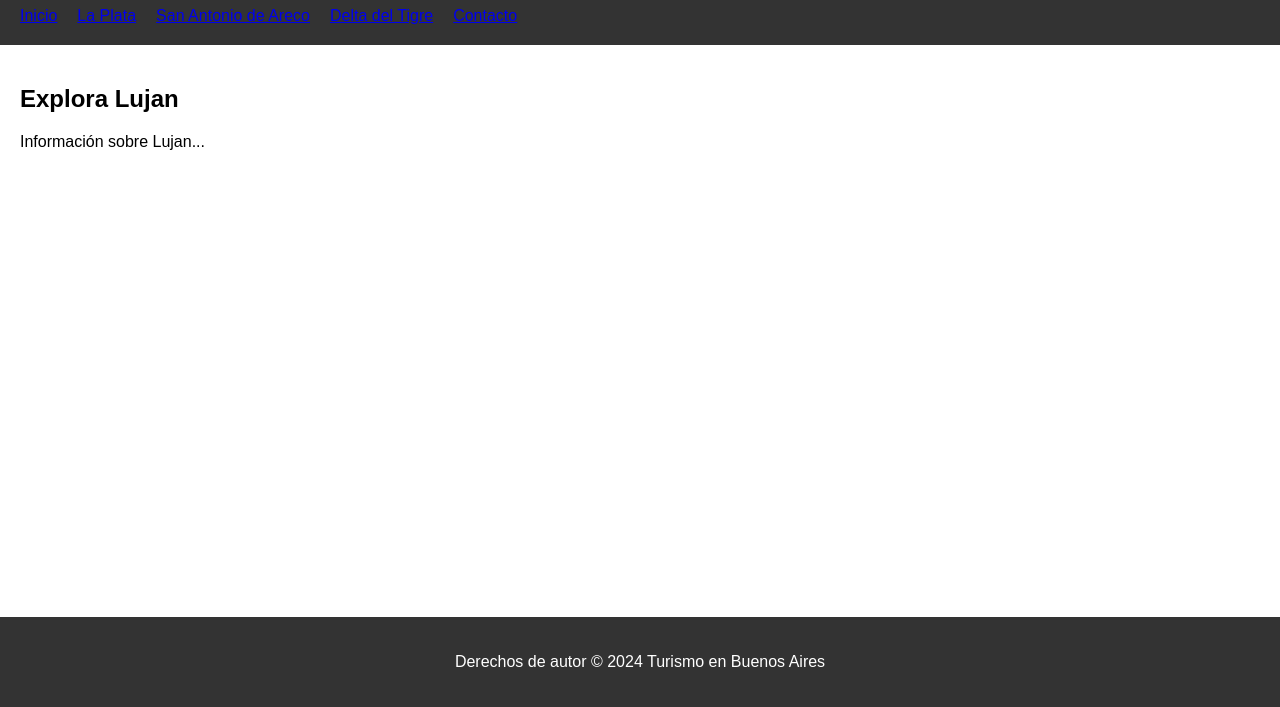
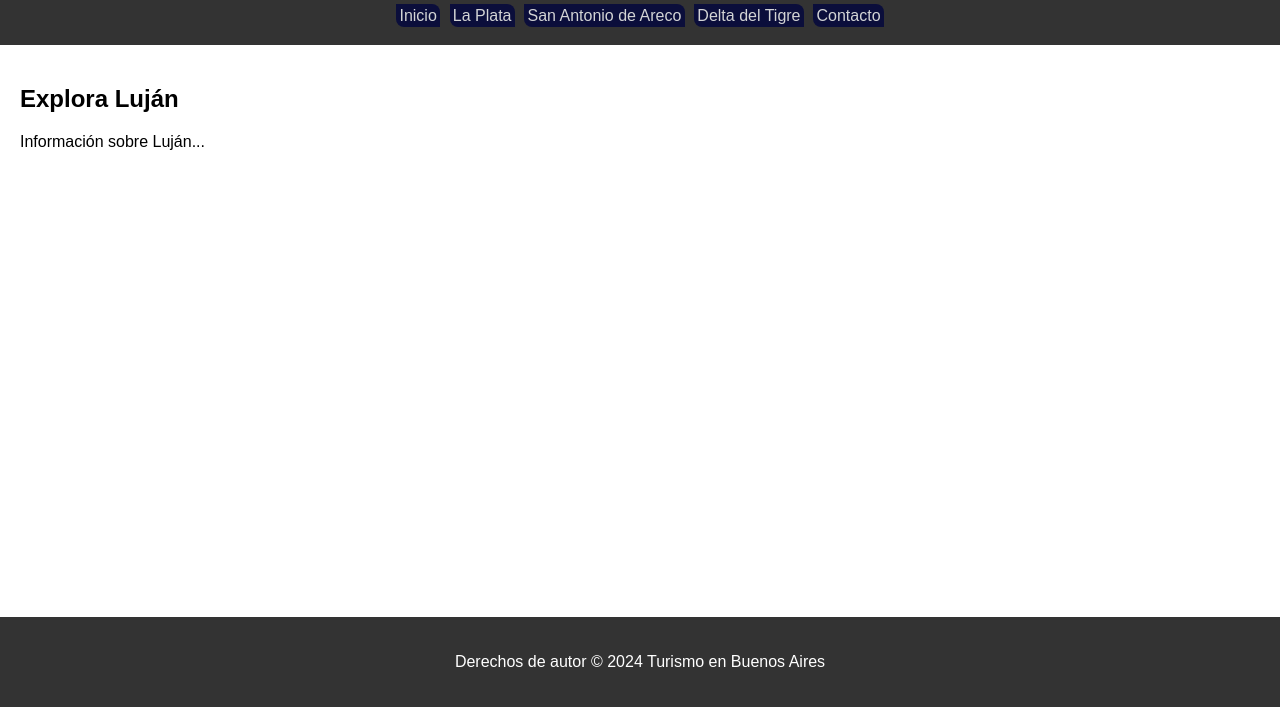
Before and after one commit to danielamaiorano/turismo-buenos-aires, a plain HTML site: page lujan.html in a window 1280 px wide. Shown: the part 93-800 px from the top of the page. Drawn offline with Linux system fonts and the light colour scheme.

Commit message:
Ajuste de estilo
Se le dio un estilo estandar para todas las paginas.
Se llevaron varios estilos a la hoja de estilo para poder estandarizar y modificar mas facilmente.
Se ajustó la info del clima

```diff
--- a/lujan.html
+++ b/lujan.html
@@ -19,17 +19,6 @@
             padding: 20px;
         }
 
-        nav ul {
-            list-style-type: none;
-            padding: 0;
-            margin: 0;
-            display: flex;
-        }
-
-        nav ul li {
-            margin-right: 20px;
-        }
-
         section {
             flex: 1;
             padding: 20px;
@@ -38,20 +27,20 @@
 </head>
 <body>
     <header>
-        <h1>La Plata</h1>
+        <h1>Luján</h1>
         <nav>
             <ul>
-                <li><a href="index.html">Inicio</a></li>
-                <li><a href="la-plata.html">La Plata</a></li>
-                <li><a href="san-antonio-de-areco.html">San Antonio de Areco</a></li>
-                <li><a href="delta-del-tigre.html">Delta del Tigre</a></li>
-                <li><a href="contact.html">Contacto</a></li>
+                <li><a class="ul-btn" href="index.html">Inicio</a></li>
+                <li><a class="ul-btn" href="la-plata.html">La Plata</a></li>
+                <li><a class="ul-btn" href="san-antonio-de-areco.html">San Antonio de Areco</a></li>
+                <li><a class="ul-btn" href="delta-del-tigre.html">Delta del Tigre</a></li>
+                <li><a class="ul-btn" href="contact.html">Contacto</a></li>
             </ul>
         </nav>
     </header>
     <section>
-        <h2>Explora Lujan</h2>
-        <p>Información sobre Lujan...</p>
+        <h2>Explora Luján</h2>
+        <p>Información sobre Luján...</p>
     </section>
     <footer>
         <p>Derechos de autor &copy; 2024 Turismo en Buenos Aires</p>
--- a/styles.css
+++ b/styles.css
@@ -10,6 +10,25 @@ header, footer {
     color: #fff;
     text-align: center;
     padding: 20px;
+}
+
+nav ul {
+    list-style-type: none;
+    padding: 0;
+    margin: 0;
+    display: flex;
+    justify-content: center;
+}
+
+.ul-btn{
+    color: #d3d4d5;
+    text-decoration: none;
+    background-color: #0b0e3b;
+    margin: 0.3em;
+    border-top-right-radius: 0.5em;
+    border-bottom-left-radius: 0.5em;
+    padding: 0.2em;
+
 }
 
 section {
```
Also changed, not shown: contact.html (+5 -17 lines), delta-del-tigre.html (+6 -17 lines), index.html (+6 -18 lines), la-plata.html (+5 -16 lines), san-antonio-de-areco.html (+8 -9 lines).
